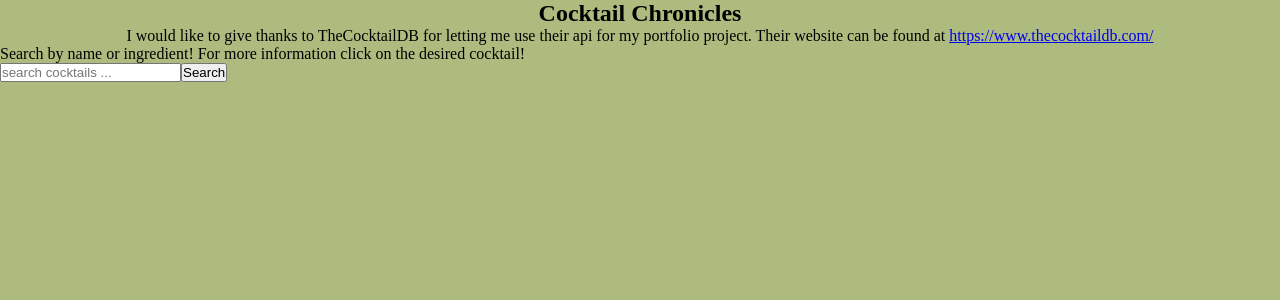
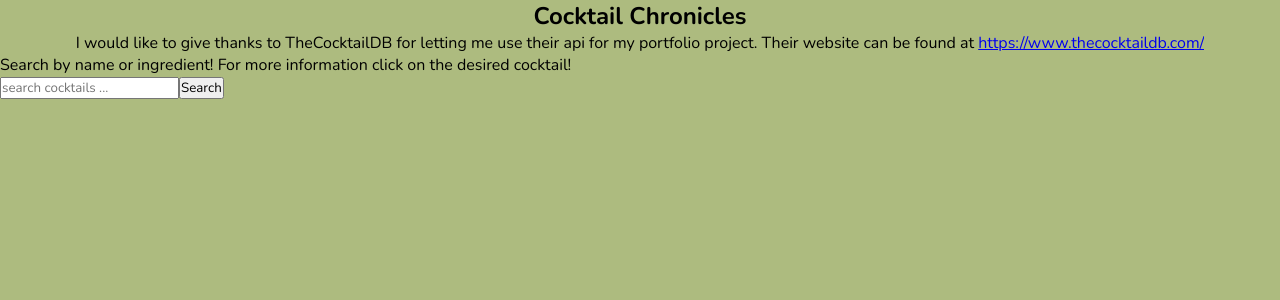
Before and after one commit to kaser-taylor/Cocktail-Chronicles, an Angular app: page / in a window 1280 px wide. Shown: the top 300 px of the page. Built offline with nearby package versions, Linux system fonts and the light colour scheme.

Commit message:
hopefully extra files not added this time

```diff
--- a/angular.json
+++ b/angular.json
@@ -93,5 +93,8 @@
         }
       }
     }
+  },
+  "cli": {
+    "analytics": false
   }
 }
--- a/src/app/components/header/header.component.css
+++ b/src/app/components/header/header.component.css
@@ -9,4 +9,5 @@
     flex-direction: column;
     justify-content: space-evenly;
     align-items: center;
+    background-color: #adbb7f;
 }
--- a/src/index.html
+++ b/src/index.html
@@ -6,6 +6,9 @@
   <base href="/">
   <meta name="viewport" content="width=device-width, initial-scale=1">
   <link rel="icon" type="image/x-icon" href="favicon.ico">
+  <link rel="preconnect" href="https://fonts.googleapis.com">
+  <link rel="preconnect" href="https://fonts.gstatic.com" crossorigin>
+  <link href="https://fonts.googleapis.com/css2?family=Nunito:ital,wght@0,200..1000;1,200..1000&display=swap" rel="stylesheet">
 </head>
 <body>
   <app-root></app-root>
--- a/src/styles.css
+++ b/src/styles.css
@@ -2,6 +2,8 @@
     margin: 0;
     padding: 0;
     box-sizing: border-box;
+    overflow-y: scroll;
+    font-family: Nunito;
   }
 
 /* You can add global styles to this file, and also import other style files */
```
Also changed, not shown: package.json (+5 -5 lines), 2 other files (tests, documents, lock files or other folders).
